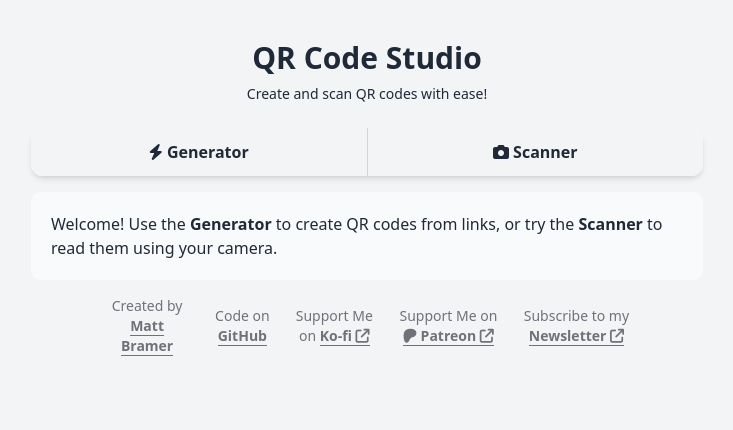
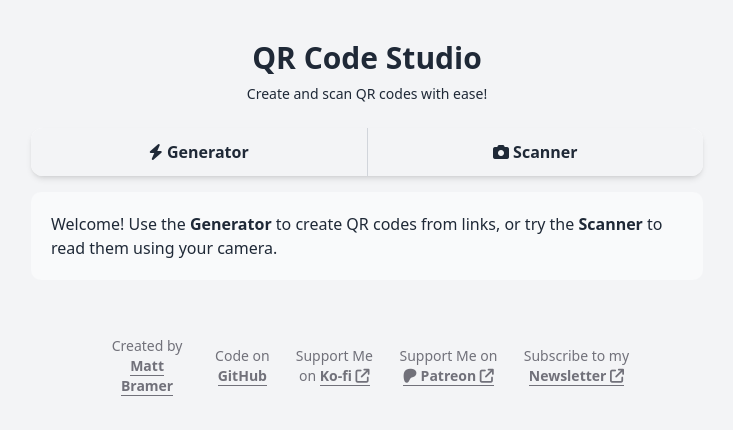
Before and after one commit to bramermatt/qr-code, a plain HTML site: page index.html in a window 1280 px wide. Shown: the whole page, without its empty margins (273-1006 px from the left). Drawn offline with nearby package versions, Linux system fonts and the light colour scheme; files that its build step writes are made by us from their sources; a script that the page names is missing.

Commit message:
new work

```diff
--- a/index.html
+++ b/index.html
@@ -125,7 +125,7 @@
 
 
 
-        <footer class="hidden md:flex flex-row justify-center items-center gap-6 text-xs text-zinc-500 dark:text-zinc-400 py-4 text-center">
+        <footer class="mt-10 md:flex flex-row justify-center items-center gap-6 text-xs text-zinc-500 dark:text-zinc-400 py-4 text-center">
     <p class="text-sm">Created by <a class="underline text-blue-600 dark:text-blue-400" href="https://www.mattbramer.com" target="_blank">Matt Bramer</a></p>
     <p class="text-sm">Code on <a class="underline text-blue-600 dark:text-blue-400" href="https://github.com/bramermatt/qr-code" target="_blank">GitHub</a></p>
 
```
